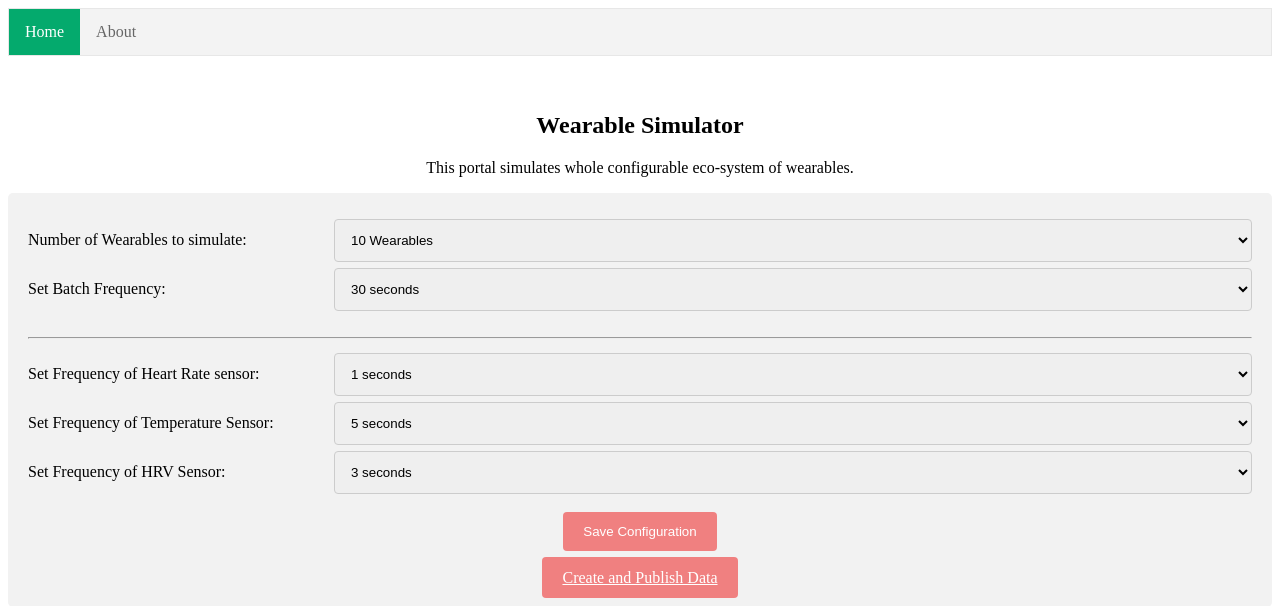
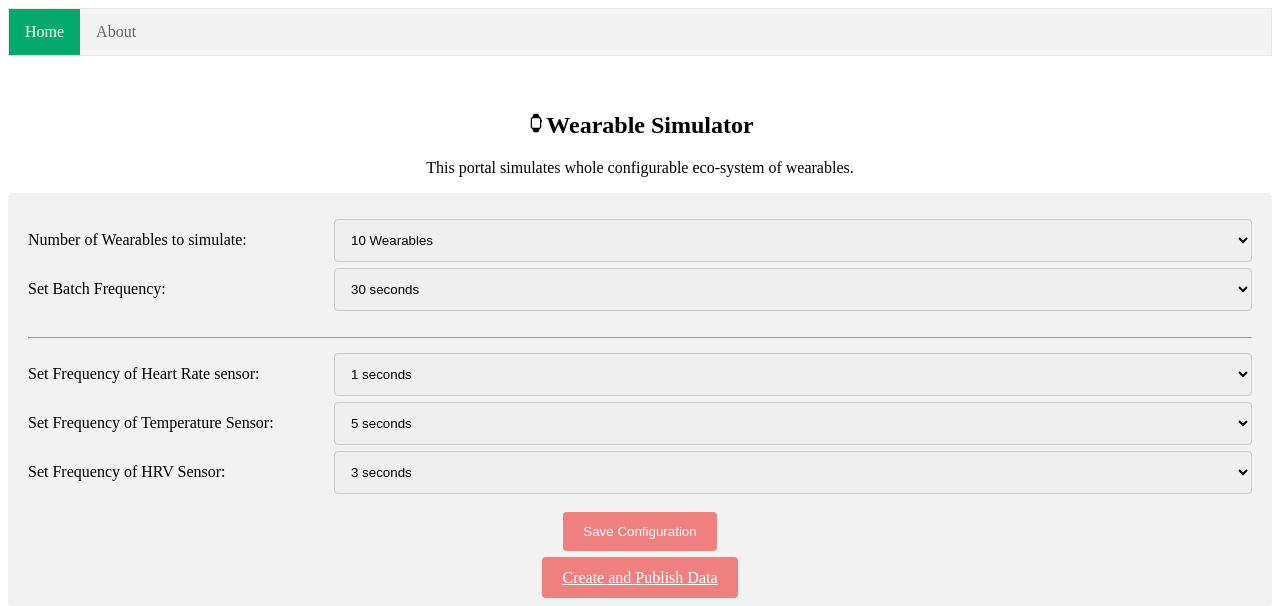
Before and after one commit to hinanb/Wearables_Ecosystem_Simulator, a Django app: page / in a window 1280 px wide. Shown: the top 606 px of the page. Run offline with Django 3.2, Linux system fonts and the light colour scheme.

```diff
--- a/fetch/templates/fetch/MainPage.html
+++ b/fetch/templates/fetch/MainPage.html
@@ -1,9 +1,11 @@
+{%load static%}
 <!DOCTYPE html>
 <html>
 <head>
     <meta name="viewport" content="width=device-width, initial-scale=1">
+<link rel="shortcut icon" href="{% static 'fetch/images/favicon.png'%}">
 
-<meta name="viewport" content="width=device-width, initial-scale=1">
+    <meta name="viewport" content="width=device-width, initial-scale=1">
 <style>
 ul {
   list-style-type: none;
@@ -140,8 +142,9 @@ input[type=submit]:hover {
 
 <br>
 <br>
-<h2 style="text-align:center">Wearable Simulator</h2>
+<h2 style="text-align:center"><image style="height:20px;width:20px;" rel="shortcut icon" src="{% static 'fetch/images/favicon.png'%}">Wearable Simulator</h2>
 <p style="text-align:center">This portal simulates whole configurable eco-system of wearables.</p>
+
 
 <div class="container">
   <form method="GET" action="{%url 'fetch-home' %}" >
```
Also changed, not shown: fetch/static/fetch/images/favicon.png (added), 1 other file.
